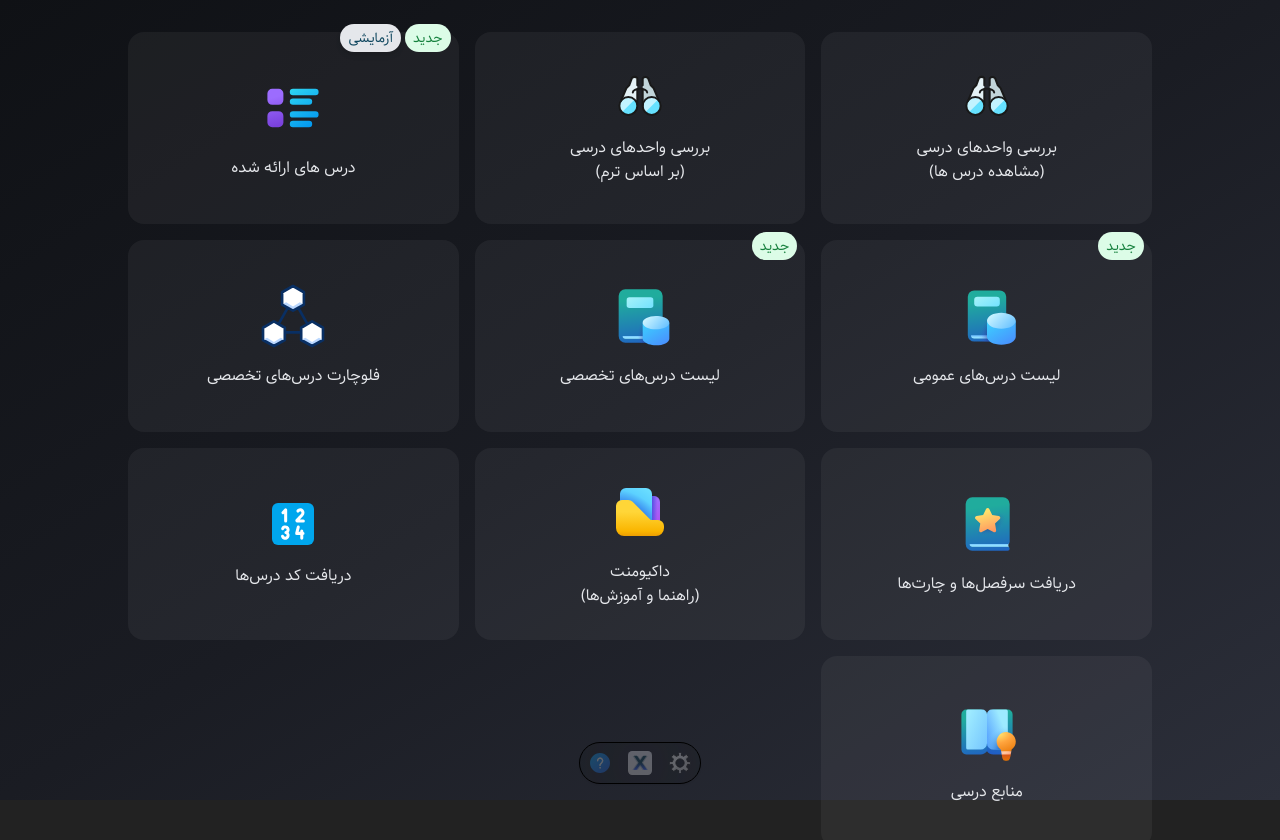
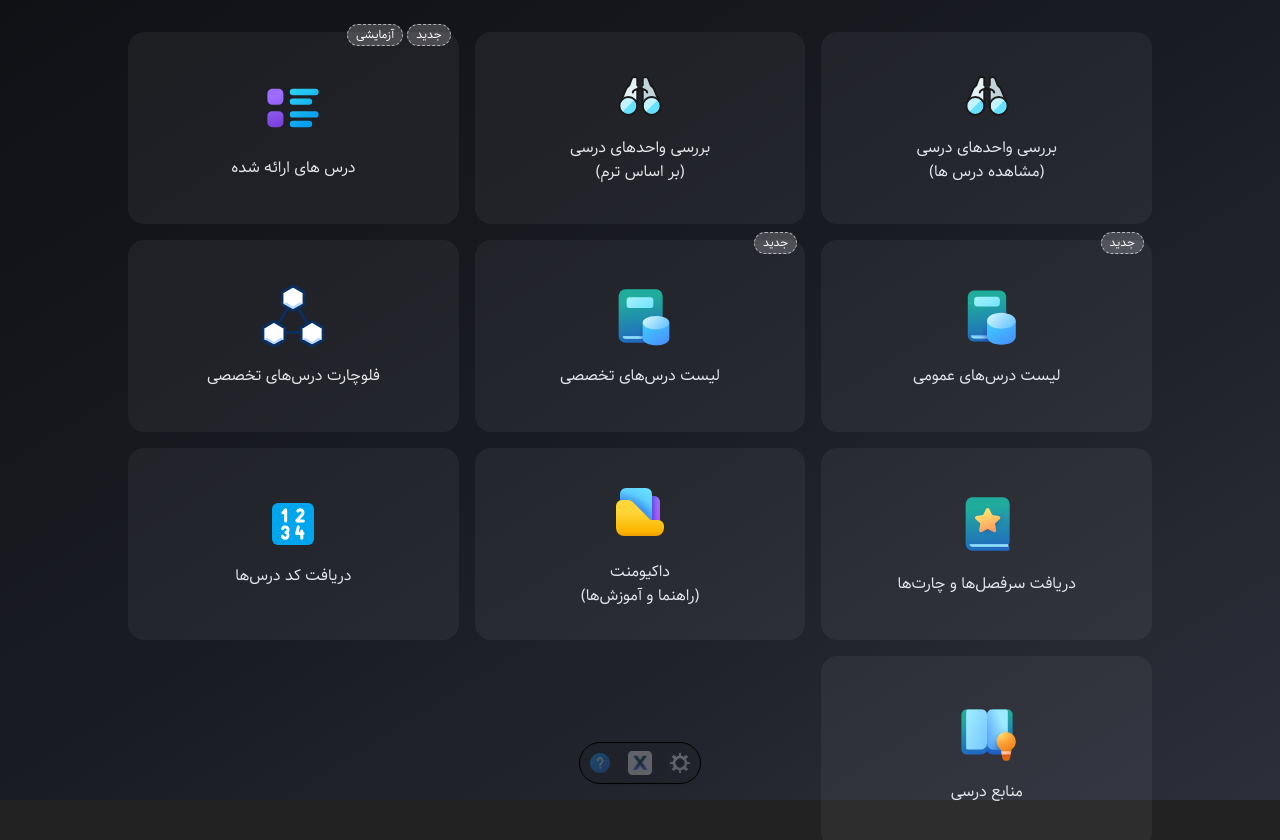
Before and after one commit to srcsx/srcsx, a Next.js app: page / in a window 1280 px wide. Shown: the top 840 px of the page. Built offline with nearby package versions, Linux system fonts and the light colour scheme.

Commit message:
refactor: minor UI refinements and cleanup

```diff
--- a/src/app/(need-setup)/courses-list/page.tsx
+++ b/src/app/(need-setup)/courses-list/page.tsx
@@ -126,6 +126,7 @@ export default function CoursesList() {
             <thead className="border-b border-gray-200 bg-gray-50 text-xs text-black dark:border-black/50 dark:bg-white/5 dark:text-gray-100">
               <tr>
                 <th className="px-3 py-3 pr-4 text-center font-medium">#</th>
+                <th className="px-3 py-3 text-center font-medium">کد درس</th>
 
                 <th
                   onClick={() => handleSort("name")}
@@ -145,8 +146,6 @@ export default function CoursesList() {
                 <th className="px-3 py-3 text-center font-medium">واحد درس</th>
                 <th className="px-3 py-3 text-center font-medium">واحد نظری</th>
                 <th className="px-3 py-3 text-center font-medium">واحد عملی</th>
-
-                <th className="px-3 py-3 text-center font-medium">کد درس</th>
               </tr>
             </thead>
             <tbody>
@@ -172,6 +171,9 @@ export default function CoursesList() {
                     >
                       <td className="min-w-[120px] px-3 py-3 text-center">
                         {i + 1}
+                      </td>
+                      <td className="px-3 py-3 text-center">
+                        {c.amozeshyarCode}
                       </td>
                       <td className="min-w-[120px] px-3 py-3 text-center">
                         {c.name}
@@ -208,10 +210,6 @@ export default function CoursesList() {
                       <td className="px-3 py-3 text-center">{c.unit}</td>
                       <td className="px-3 py-3 text-center">{c.theoUnit}</td>
                       <td className="px-3 py-3 text-center">{c.pracUnit}</td>
-
-                      <td className="px-3 py-3 text-center">
-                        {c.amozeshyarCode}
-                      </td>
                     </motion.tr>
                   );
                 })}
--- a/src/features/home/ui/Feature.tsx
+++ b/src/features/home/ui/Feature.tsx
@@ -45,25 +45,25 @@ export default function Feature({
 
         <div className="absolute -top-2 right-2 flex items-center gap-1">
           {newItem && (
-            <div className="rounded-full bg-green-100 px-2 py-1 text-sm font-light text-green-700">
+            <div className="rounded-full border border-dashed border-black/50 bg-black/5 px-2 py-[2px] text-xs font-light backdrop-blur-3xl dark:border-white/60 dark:bg-white/20 dark:text-white">
               جدید
             </div>
           )}
 
           {soon && (
-            <div className="rounded-full bg-myMain px-2 py-1 text-sm font-light text-white shadow-md">
+            <div className="rounded-full border border-dashed border-black/50 bg-black/5 px-2 py-[2px] text-xs font-light backdrop-blur-3xl dark:border-white/60 dark:bg-white/20 dark:text-white">
               بزودی
             </div>
           )}
 
           {beta && (
-            <div className="rounded-full bg-[#BDCBD2] px-2 py-1 text-sm font-light text-myMain shadow-md dark:bg-gray-200">
+            <div className="rounded-full border border-dashed border-black/50 bg-black/5 px-2 py-[2px] text-xs font-light backdrop-blur-3xl dark:border-white/60 dark:bg-white/20 dark:text-white">
               آزمایشی
             </div>
           )}
 
           {inProgress && (
-            <div className="rounded-full bg-gradient-to-br from-violet-900 to-blue-900 px-2 py-1 text-sm font-light text-gray-200 shadow-md">
+            <div className="rounded-full border border-dashed border-black/50 bg-black/5 px-2 py-[2px] text-xs font-light backdrop-blur-3xl dark:border-white/60 dark:bg-white/20 dark:text-white">
               در حال تکمیل
             </div>
           )}
```
